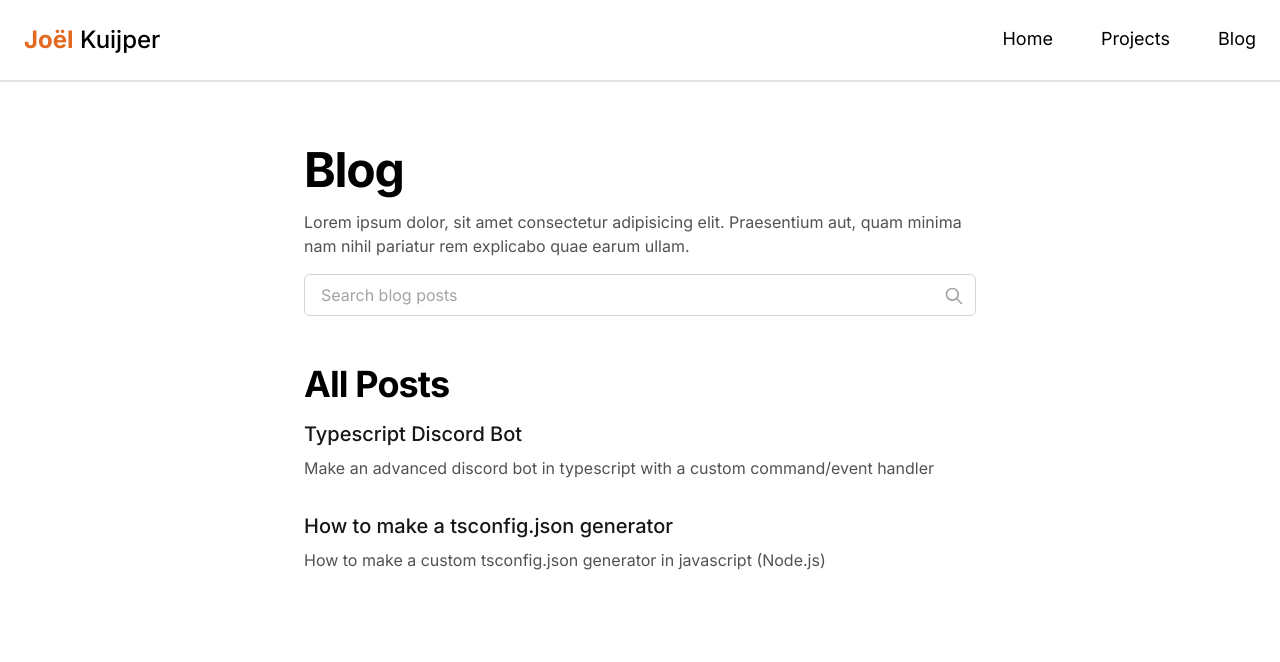
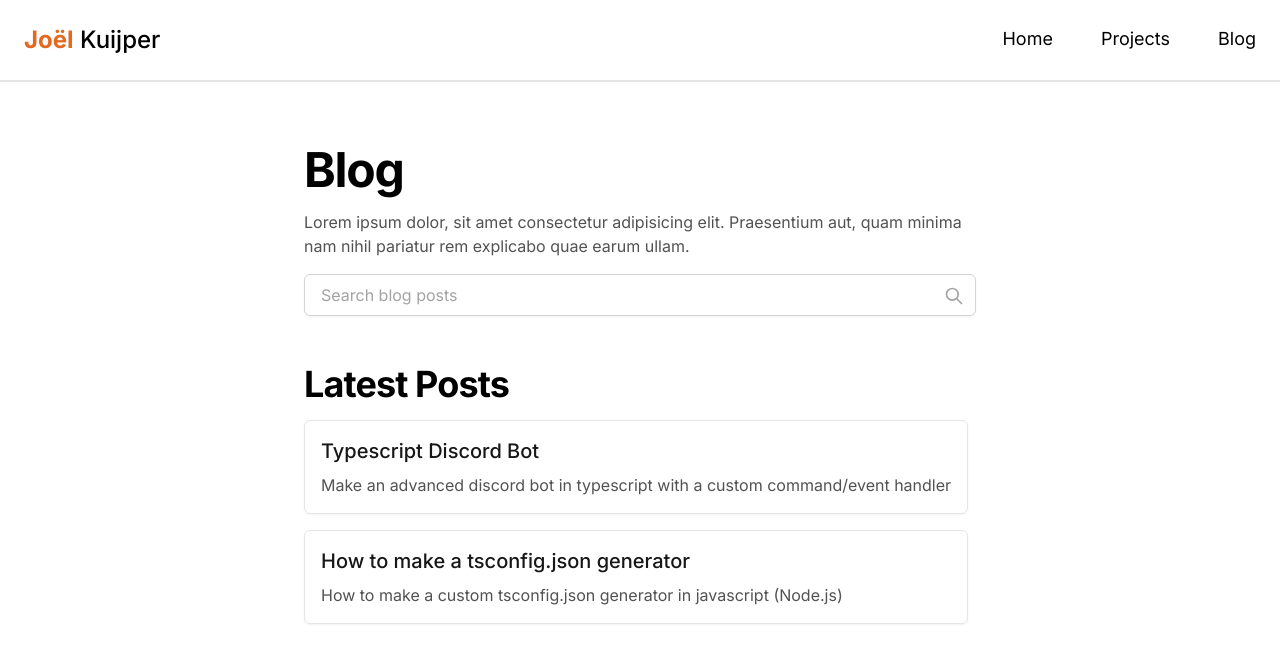
Before and after one commit to Joehoel/joelkuijper.me, a Next.js app: page /blog in a window 1280 px wide. Shown: the top 662 px of the page. Built offline with nearby package versions, Linux system fonts and the light colour scheme; what @tailwindcss/typography would draw is missing.

Commit message:
Update blog page

```diff
--- a/src/components/Post.tsx
+++ b/src/components/Post.tsx
@@ -9,8 +9,8 @@ interface Props extends Frontmatter {
 const Post = ({ title, description, slug }: Props) => {
   return (
     <Link href={`/blog/${slug}`}>
-      <a className="w-full">
-        <div className="mb-8 w-full">
+      <a className="rounded-md w-full dark:bg-gray-900 border dark:border-gray-800 p-4 shadow-sm hover:scale-[1.01] hover:shadow-md transition-transform">
+        <div className="w-full">
           <h4 className="text-lg md:text-xl font-medium mb-2 w-full text-gray-900 dark:text-gray-100">{title}</h4>
           <p className="text-gray-600 dark:text-gray-400">{description}</p>
         </div>
--- a/src/pages/blog.tsx
+++ b/src/pages/blog.tsx
@@ -32,7 +32,7 @@ export default function Blog({ posts }: Props) {
             aria-label="Search blog posts"
             onChange={(e) => setSearchValue(e.target.value)}
             placeholder="Search blog posts"
-            className="px-4 py-2 focus:outline-none border border-gray-300 dark:border-gray-900 focus:ring-orange-500 focus:border-orange-500 block w-full rounded-md bg-white dark:bg-gray-800 text-gray-900 dark:text-gray-100"
+            className="px-4 py-2 focus:outline-none shadow-sm focus:shadow-md focus:scale-[1.01] transition-transform border border-gray-300 dark:border-gray-900 focus:ring-orange-500 focus:border-orange-500 block w-full rounded-md bg-white dark:bg-gray-800 text-gray-900 dark:text-gray-100"
           />
           <svg
             className="absolute right-3 top-3 h-5 w-5 text-gray-400 dark:text-gray-300"
@@ -50,11 +50,13 @@ export default function Blog({ posts }: Props) {
           </svg>
         </div>
         <h3 className="font-bold text-2xl md:text-4xl tracking-tight mb-4 mt-8 text-black dark:text-white">
-          All Posts
+          Latest Posts
         </h3>
-        {blogPosts.map((post) => (
-          <Post key={post.slug} {...post} />
-        ))}
+        <div className="flex flex-col gap-4">
+          {blogPosts.map((post) => (
+            <Post key={post.slug} {...post} />
+          ))}
+        </div>
       </section>
     </Container>
   );
```
